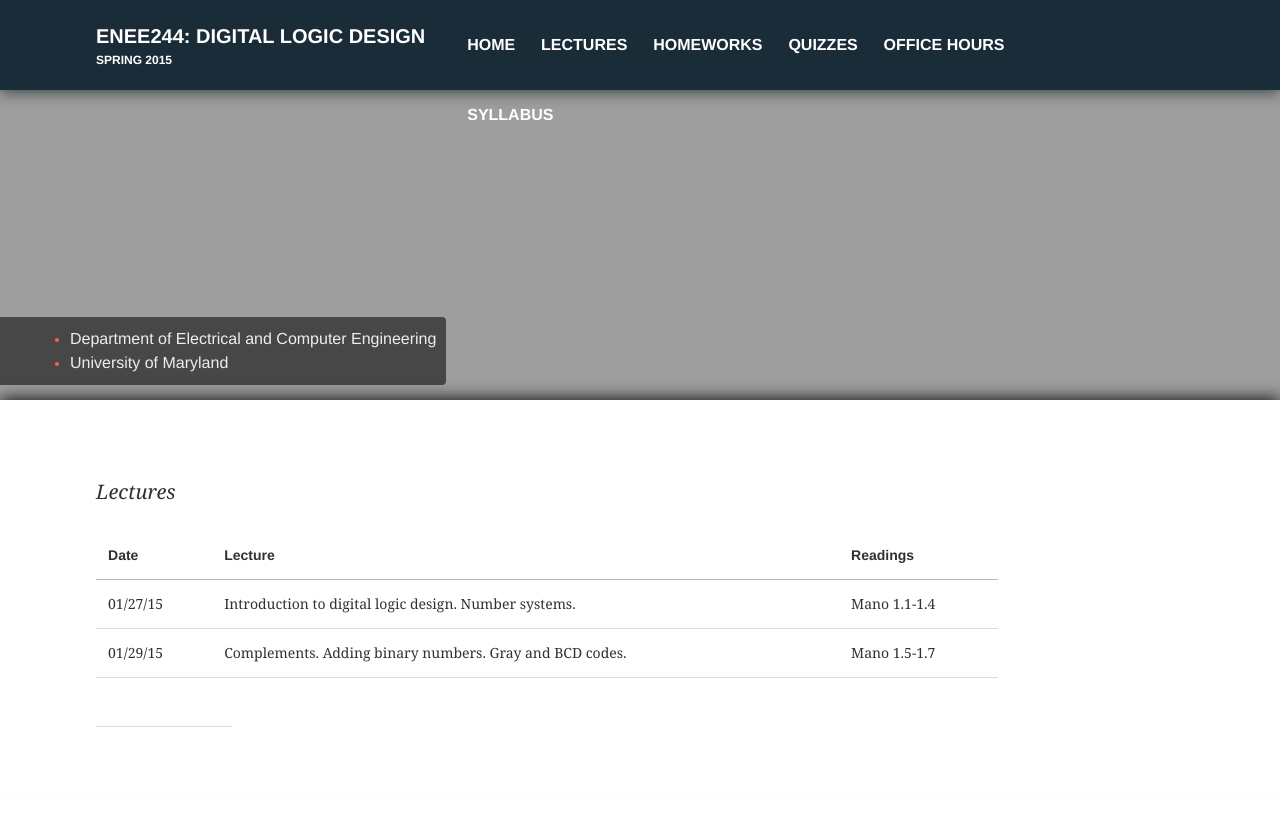
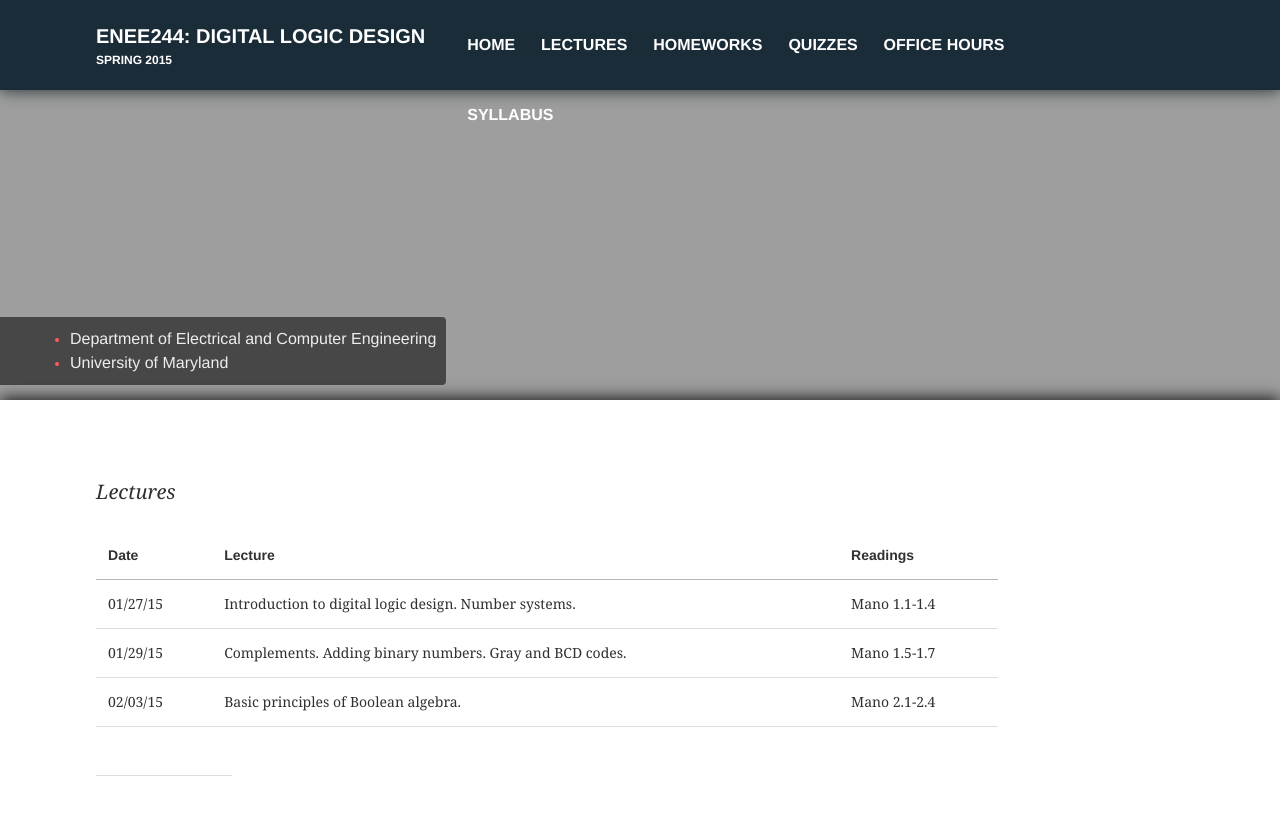
Before and after one commit to enee244/enee244.github.io, a Jekyll site: the page built from lectures/index.md, in a window 1280 px wide. Shown: the top 815 px of the page. Built offline with Jekyll 4.4.1, drawn with Linux system fonts in a browser that asks for light colours.

Commit message:
Update index.md

```diff
--- a/lectures/index.md
+++ b/lectures/index.md
@@ -12,3 +12,4 @@ Date | Lecture | Readings
 --------- |---------- | ---------
 01/27/15 | Introduction to digital logic design. Number systems. | Mano 1.1-1.4
 01/29/15 | Complements. Adding binary numbers. Gray and BCD codes. | Mano 1.5-1.7
+02/03/15 | Basic principles of Boolean algebra. | Mano 2.1-2.4
```
